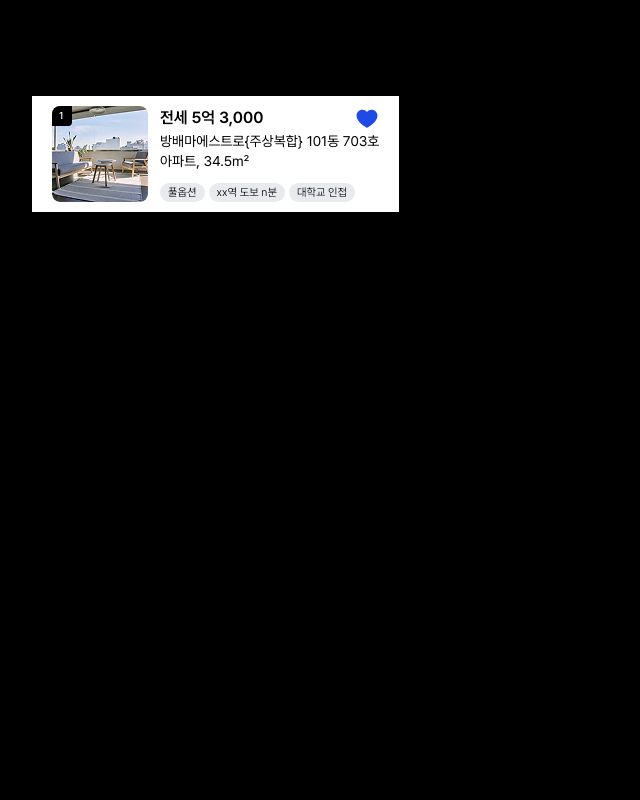
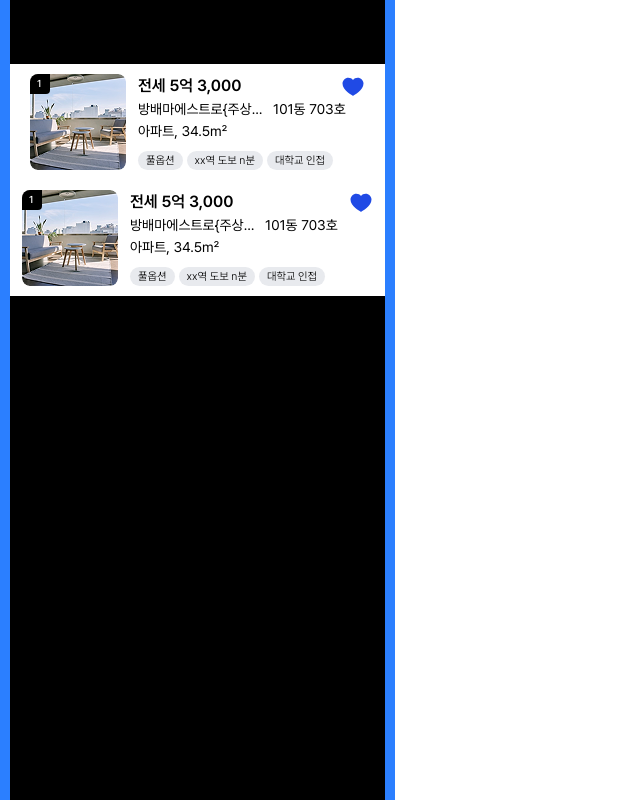
Before and after one commit to FC-DEV3-Final-Project/zoop-frontend, a Next.js app: page /mypage/1 in a window 1280 px wide. Shown: the whole page, without its empty margins (0-640 px from the left). Built offline with nearby package versions, Linux system fonts and the light colour scheme.

Commit message:
fix: 매물카드 데이터 수정

```diff
--- a/src/app/mypage/[id]/page.tsx
+++ b/src/app/mypage/[id]/page.tsx
@@ -2,19 +2,36 @@ import PropertyCard from "@/components/common/PropertyCard";
 
 export default function MyPage({ params }: { params: { id: string } }) {
   return (
-    <div className="min-h-screen p-8 bg-black">
+    <div className="flex w-[395px] justify-center bg-blue-500">
+    <div className="w-[375px] min-h-screen bg-black">
       <h1 className="mb-8 text-2xl font-bold">마이페이지입니다</h1>
-      <div className="flex w-[375px] h-[116px]">
+      <div className="w-[375px] h-[116px]">
         <PropertyCard
-          number={1}
+          itemNumber={1}
           imageUrl="/imgs/-.png"
-          title="전세 5억 3,000"
+          transactionType="전세"
+          price="5억 3,000"
           address="방배마에스트로{주상복합}"
           detailAddress="101동 703호"
-          buildingInfo="아파트, 34.5㎡"
+          buildingType="아파트"
+          area="34.5㎡"
           tags={["풀옵션", "xx역 도보 n분", "대학교 인접"]}
-          like={true}
+          liked={true}
         />
+        <PropertyCard
+          itemNumber={1}
+          imageUrl="/imgs/-.png"
+          transactionType="전세"
+          price="5억 3,000"
+          address="방배마에스트로{주상복합}"
+          detailAddress="101동 703호"
+          buildingType="아파트"
+          area="34.5㎡"
+          tags={["풀옵션", "xx역 도보 n분", "대학교 인접"]}
+          liked={true}
+          small={true}
+        />
+      </div>
       </div>
     </div>
   );
--- a/src/components/common/PropertyCard.tsx
+++ b/src/components/common/PropertyCard.tsx
@@ -1,57 +1,68 @@
 import Image from "next/image";
 
 interface PropertyCardProps {
-  number?: number;
+  itemNumber?: number;
   imageUrl: string;
-  title: string;
+  transactionType: string;
+  price: string;
   address: string;
   detailAddress: string;
-  buildingInfo: string;
+  buildingType: string;
+  area: string;
   tags: string[];
-  like: boolean;
+  liked: boolean;
   onLikeClick?: () => void;
+  small?: boolean;
 }
 
 const PropertyCard = ({
-  number,
+  itemNumber,
   imageUrl,
-  title,
+  transactionType,
+  price,
   address,
   detailAddress,
-  buildingInfo,
+  buildingType,
+  area,
   tags,
-  like,
+  liked,
   onLikeClick,
+  small = false,
 }: PropertyCardProps) => {
   return (
-    <div className="inline-flex items-center justify-start gap-3 self-stretch bg-white px-5 py-2.5">
+    <div
+      className={`flex w-full items-center gap-3 self-stretch bg-white ${small ? "px-3" : "px-5"} py-2.5`}
+    >
       {/* 이미지 섹션 */}
       <div className="relative h-24 w-24 overflow-hidden rounded-lg">
-        <img src={imageUrl} alt={title} className="h-full w-full object-cover" />
-        {number && (
+        <img
+          src={imageUrl}
+          alt={`${buildingType} ${area}`}
+          className="cur h-full w-full object-cover"
+        />
+        {/* 목록 번호 */}
+        {itemNumber && (
           <div className="absolute top-0 left-0 flex h-5 w-5 items-center overflow-hidden rounded-br bg-black px-[8px] pt-[2px] pb-[3px] pl-[7px]">
-            <p className="justify-center text-center text-[10px] font-medium text-white">
-              {number}
-            </p>
+            <p className="text-[10px] font-medium text-white">{itemNumber}</p>
           </div>
         )}
       </div>
 
       {/* 정보 섹션 */}
-      <div className="inline-flex flex-1 flex-col items-start justify-between self-stretch">
-        <div className="flex flex-col items-start justify-start gap-0.5 self-stretch">
+      <div className="inline-flex flex-1 flex-col justify-between self-stretch">
+        <div className="flex flex-col gap-0.5 self-stretch">
           {/* 제목과 하트 버튼 */}
           <div className="inline-flex items-center justify-between self-stretch">
             <div className="text-grey-100 text-subtitle2 flex-1 justify-start font-semibold">
-              {title}
+              {transactionType} {price}
             </div>
             <button
               onClick={onLikeClick}
-              className="relative h-6 w-6 overflow-hidden transition-opacity hover:opacity-80"
+              className="relative h-6 w-6 cursor-pointer overflow-hidden"
             >
               <Image
-                src={like ? "/icons/heart_true.svg" : "/icons/heart_false.svg"}
-                alt={like ? "찜하기 완료" : "찜하기"}
+                src={liked ? "/icons/heart_true.svg" : "/icons/heart_false.svg"}
+                alt={liked ? "찜하기 완료" : "찜하기"}
                 width={24}
                 height={24}
               />
@@ -59,17 +70,19 @@ const PropertyCard = ({
           </div>
 
           {/* 주소와 건물 정보 */}
-          <div className="flex flex-col items-start justify-start self-stretch">
-            <div className="inline-flex items-center justify-start gap-1 self-stretch">
-              <p className="text-grey-100 text-body2 justify-start">{address}</p>
-              <p className="text-body2 flex-1 justify-start text-black">{detailAddress}</p>
+          <div className="flex flex-col items-start gap-0.5 self-stretch">
+            <div className="inline-flex items-center gap-1 self-stretch">
+              <p className="text-grey-100 text-body2 max-w-[131px] truncate">{address}</p>
+              <p className="text-body2 flex-1 text-black">{detailAddress}</p>
             </div>
-            <div className="text-body2 h-5 justify-start self-stretch">{buildingInfo}</div>
+            <div className="text-body2 h-5 self-stretch">
+              {buildingType}, {area}
+            </div>
           </div>
         </div>
 
         {/* 태그 리스트 */}
-        <div className="inline-flex items-center justify-start gap-1 self-stretch">
+        <div className="inline-flex items-center gap-1 self-stretch">
           {tags.map((tag, index) => (
             <div
               key={index}
```
